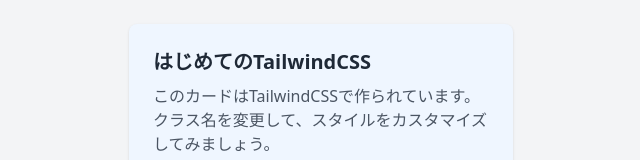
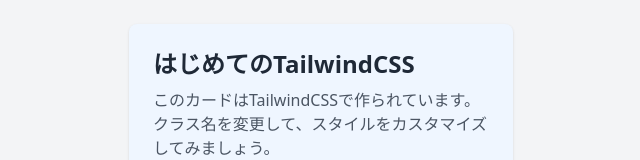
Before and after one commit to c5apple/hello-tailwind-css, a website: page src/index.html in a window 1280 px wide. Shown: the top 160 px of the page, without its empty margins (319-959 px from the left). Drawn offline with nearby package versions, Linux system fonts and the light colour scheme.

Commit message:
テキストの大きさを変更（text-xlをtext-2xlに）

```diff
--- a/src/index.html
+++ b/src/index.html
@@ -10,7 +10,7 @@
 
 <body class="bg-gray-100 p-6">
   <div class="max-w-sm mx-auto bg-blue-50 rounded-lg shadow p-6">
-    <h2 class="text-xl font-bold text-gray-800 mb-2">はじめてのTailwindCSS</h2>
+    <h2 class="text-2xl font-bold text-gray-800 mb-2">はじめてのTailwindCSS</h2>
     <p class="text-gray-600 mb-4">このカードはTailwindCSSで作られています。クラス名を変更して、スタイルをカスタマイズしてみましょう。</p>
     <button class="bg-green-500 hover:bg-green-600 text-white font-medium py-2 px-4 rounded">
       詳細を見る
```
